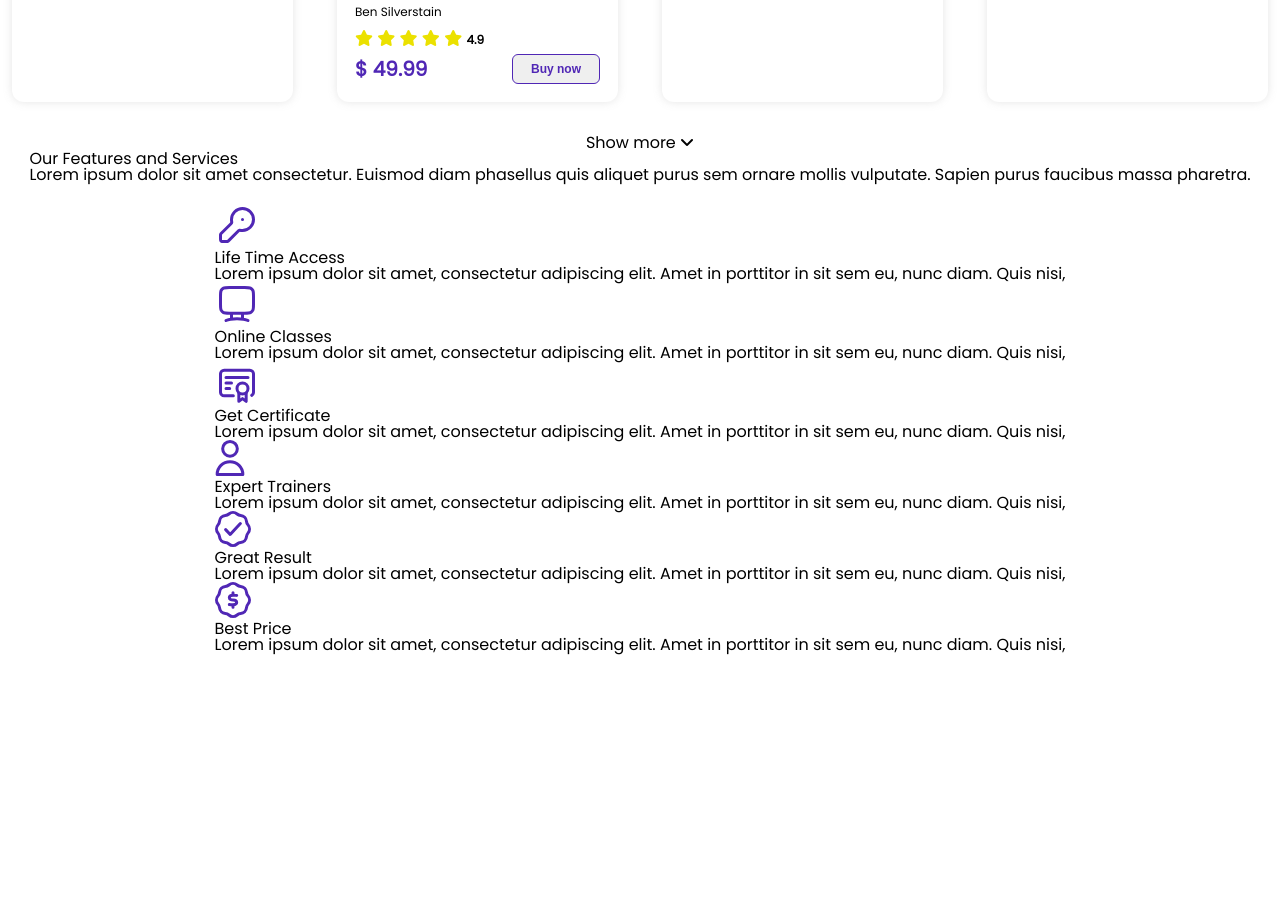
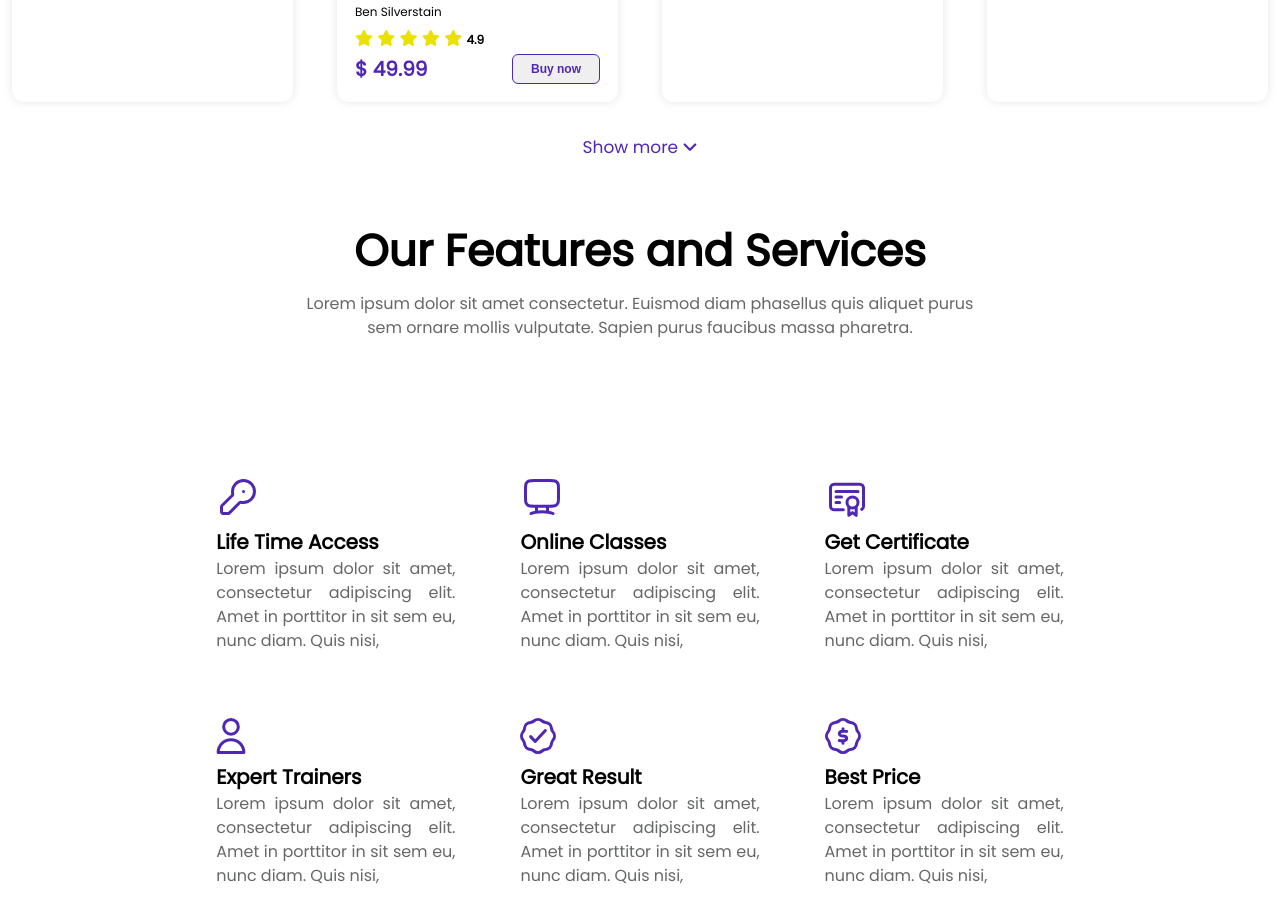
Before and after one commit to GeorgeGreen-1/OUTSCHOOL, a plain HTML site: page index.html in a window 1280 px wide. Shown: the part 2395-3317 px from the top of the page. Before the commit the page ends 3051 px from the top, so only its background shows below. Drawn offline with Linux system fonts and the light colour scheme.

Commit message:
Add features and services style

```diff
--- a/css/style.css
+++ b/css/style.css
@@ -296,7 +296,93 @@ section{
     border: 1px solid var(--active-list-color);
     border-radius: 6px;
 }
+
+.show-more{
+    margin-bottom: 30px;
+    font-weight: 500;
+    font-size: 17px;
+    line-height: 26px;
+    color: var(--active-list-color);
+}
+
+.show-more i{
+    transition: transform 0.3s ease-in-out;
+}
+
+.show-more i:hover{
+    transform: rotate(180deg);
+}
 /* END COURSES SECTION STYLE */
+
+/* Features and Services section */
+.services-section{
+    display: flex;
+    flex-direction: column;
+    width: 100%;
+}
+
+.services-desc{
+    display: flex;
+    flex-direction: column;
+    align-items: center;
+    width: 100%;
+    padding: 30px 20px;
+}
+
+.services-desc h1{
+    font-weight: 600;
+    font-size: 44px;
+    line-height: 62px;
+
+    text-align: center;
+    letter-spacing: -0.002em;
+    color: black;
+}
+
+.services-desc p{
+    font-weight: 400;
+    font-size: 16px;
+    line-height: 24px;
+    text-align: center;
+    letter-spacing: -0.002em;
+    max-width: 673px;
+    color: var(--list-buttons-color);
+    margin-top: 10px;
+}
+
+/* style the service items */
+.services-container{
+    display: grid;
+    grid-template-columns: repeat(auto-fit, minmax(277px, 1fr));
+    margin: 60px 17px 90px 17px;
+    gap: 15px;
+}
+
+.service-item{
+    display: flex;
+    flex-direction: column;
+    padding: 25px;
+}
+
+.service-item h2{
+    margin-top: 8px;
+    font-weight: 600;
+    font-size: 20px;
+    line-height: 30px;
+
+    letter-spacing: -0.002em;
+    color: #000000;
+}
+
+.service-item p{
+    font-weight: 400;
+    font-size: 16px;
+    line-height: 24px;
+    text-align: justify;
+    letter-spacing: -0.002em;
+    color: var(--list-buttons-color);
+}
+/* END Features and Services section */
 
 /* TABLET SCREEN SIZES */
 @media only screen and (min-width: 550px){
```
